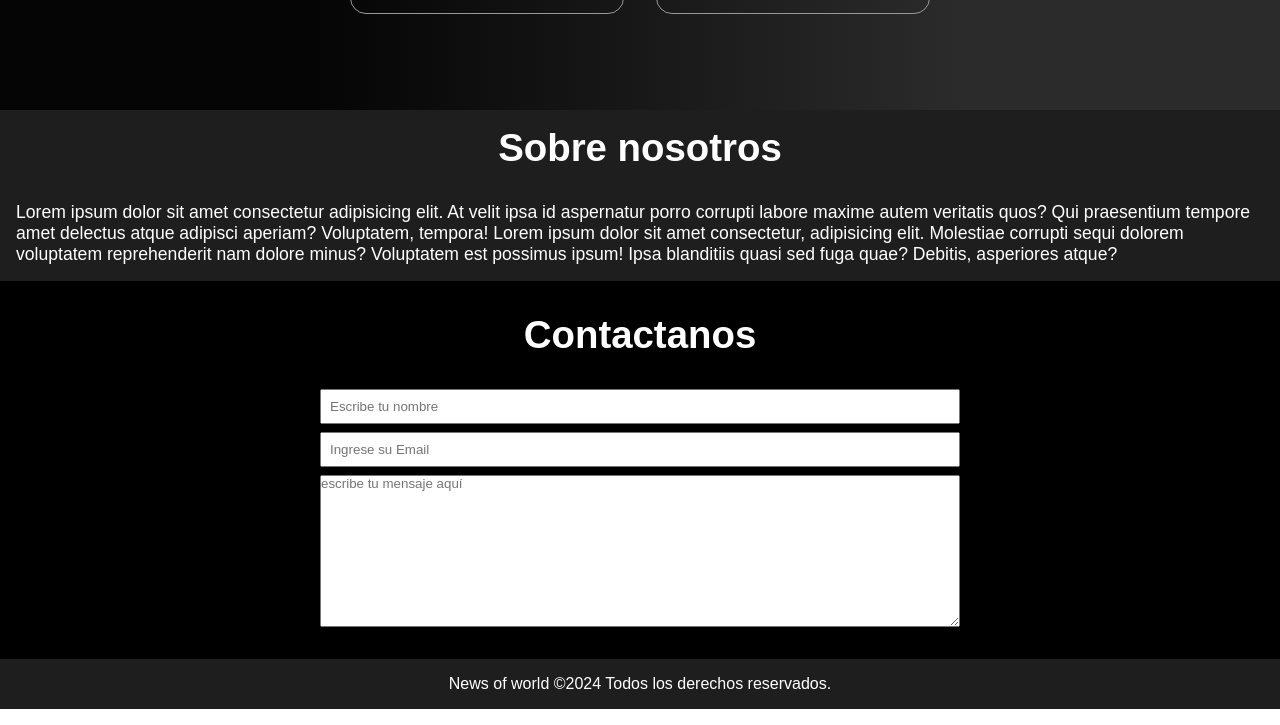
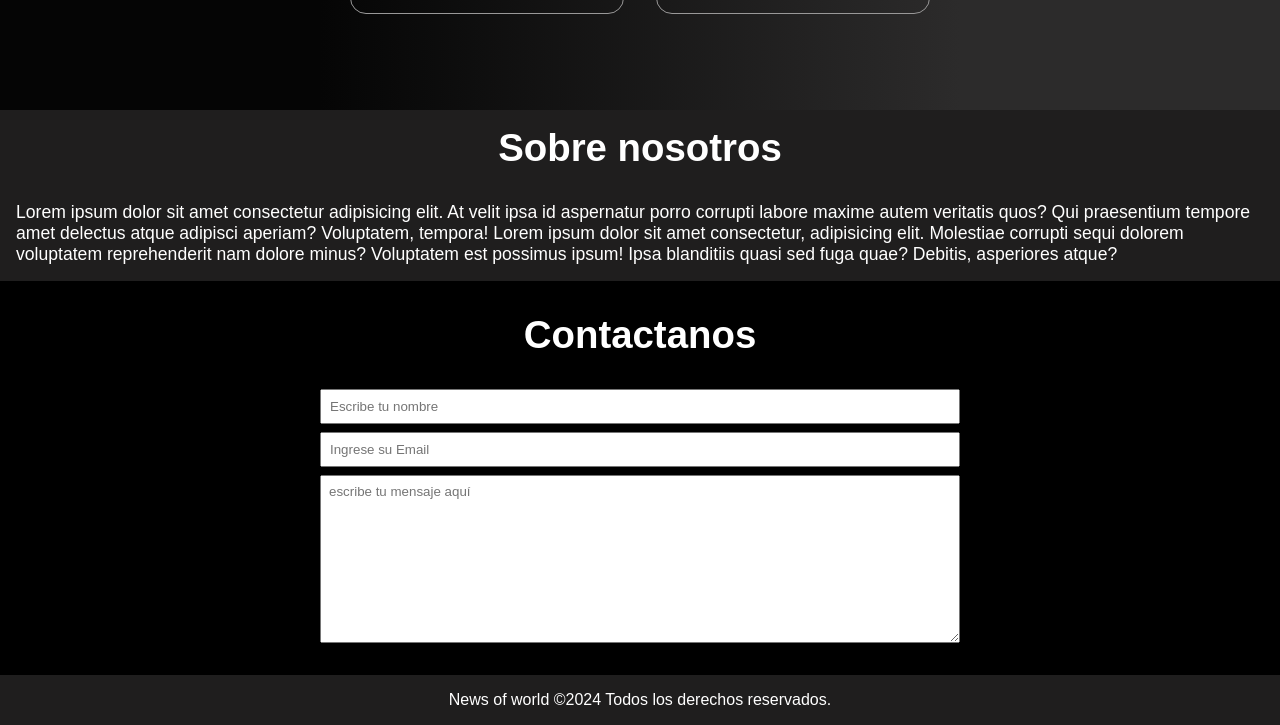
Before and after one commit to jsalinasdev/secci-n-de-noticias, a plain HTML site: page index.html in a window 1280 px wide. Shown: the part 1697-2422 px from the top of the page. Drawn offline with Linux system fonts and the light colour scheme.

Commit message:
Update style.css

```diff
--- a/style.css
+++ b/style.css
@@ -145,6 +145,9 @@ img{
             width: 100%;
             padding: 0.5rem;
         }
+        textarea{
+            padding: 0.5rem;
+        }
 }
 
 footer{
```
